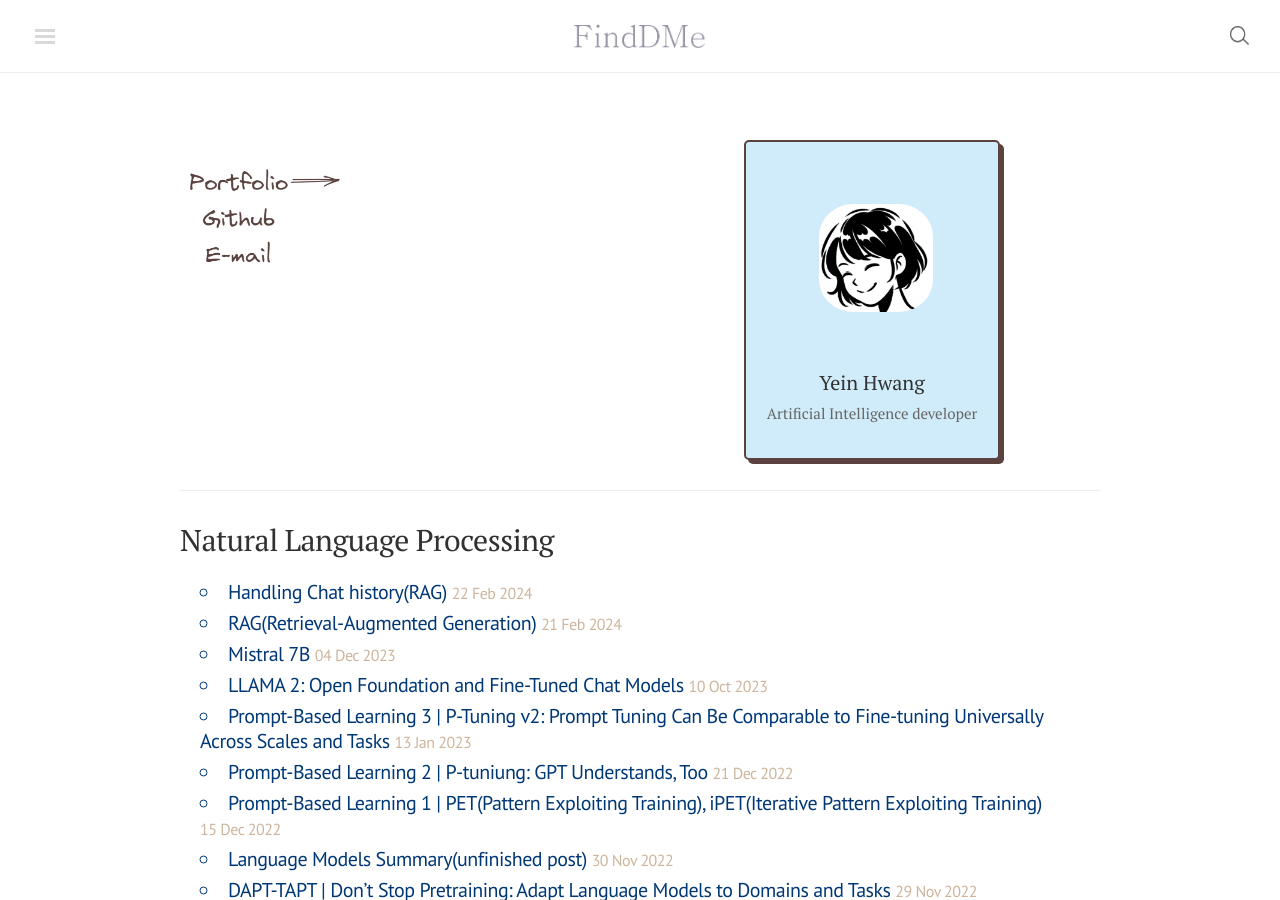
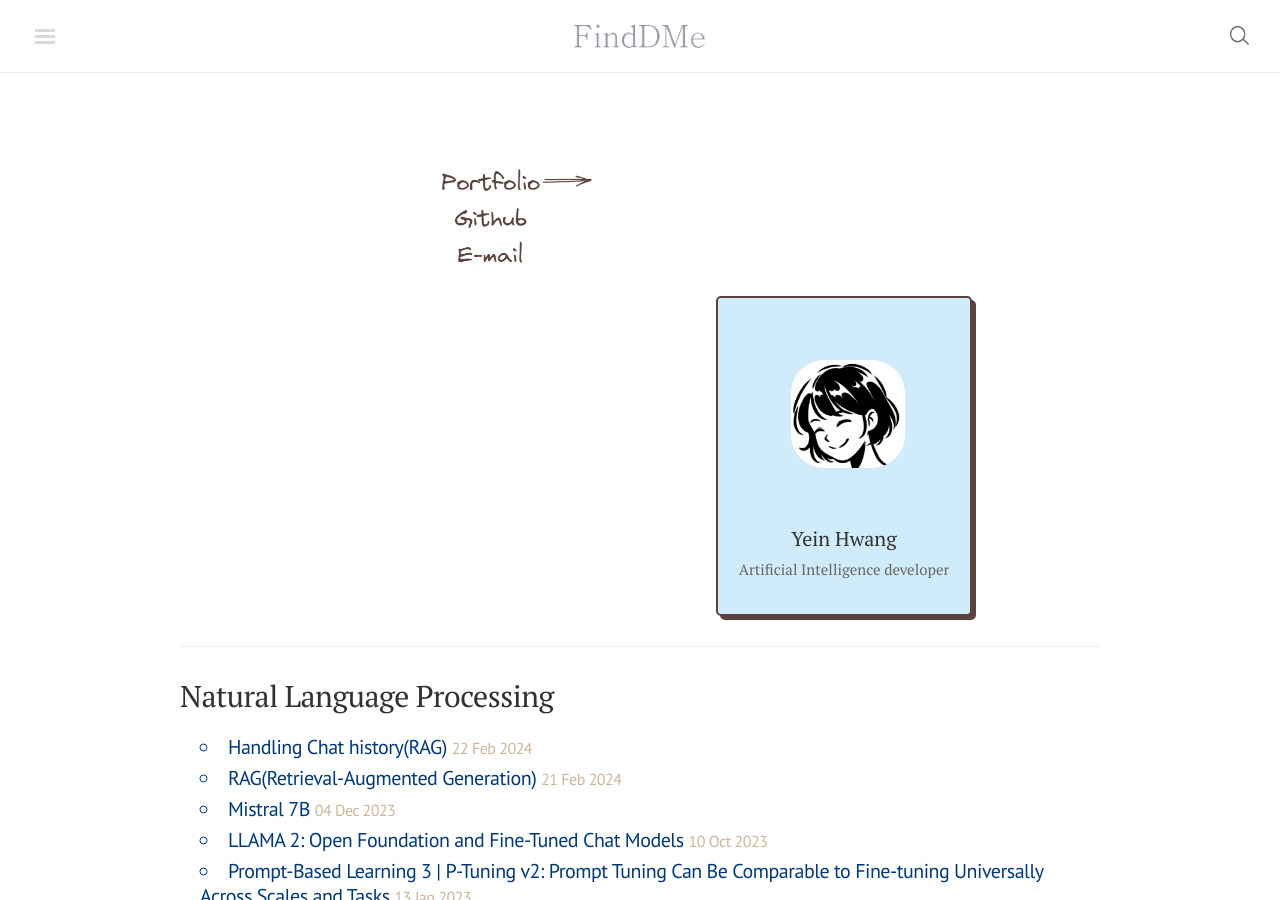
Before and after one commit to finddme/finddme.github.io, a Jekyll site: the page built from index.html, in a window 1280 px wide and 900 px high. Built offline with Jekyll 4.4.1, drawn with Linux system fonts in a browser that asks for light colours; nearby versions of some CDN libraries; comment, search, counter and statistics services are not loaded.

Commit message:
Update index.html

```diff
--- a/index.html
+++ b/index.html
@@ -107,13 +107,13 @@
 <!-- 홈이 홈일 때 -->
 <!-- 카테고리로 -->
 <!-- <div class="hero-portfolio"  style="float: left; width: 20%; overflow-y:hidden; margin-left: 4px;  margin-top: 24px;"> -->
-<div class="hero-portfolio"  style="float: left; width: 50%; overflow-y:hidden; margin-left: 4px;  margin-top: 24px;">
+<div class="hero-portfolio"  style="float: left; width: 50%; overflow-y:hidden; margin-left: 256px;  margin-top: 24px;">
   <img src="https://finddme.github.io/public/p_g_e.png" />
 </div>
 
 <div class="card-expo">
 <!--       <div class="card" onclick="location.href='https://finddme.github.io/blog/portfolio/';" style=" cursor: pointer; float: center; margin-right: 562px;" > -->
-      <div class="card" onclick="location.href='https://finddme.github.io/blog/portfolio/';" style=" cursor: pointer; float: center;" >
+      <div class="card" onclick="location.href='https://finddme.github.io/blog/portfolio/';" style=" cursor: pointer; float: center; margin-right: 128px;" >
         <div class="card-photo"></div>
         <div class="card-title">Yein Hwang<br>
             <span>Artificial Intelligence developer</span>
```
